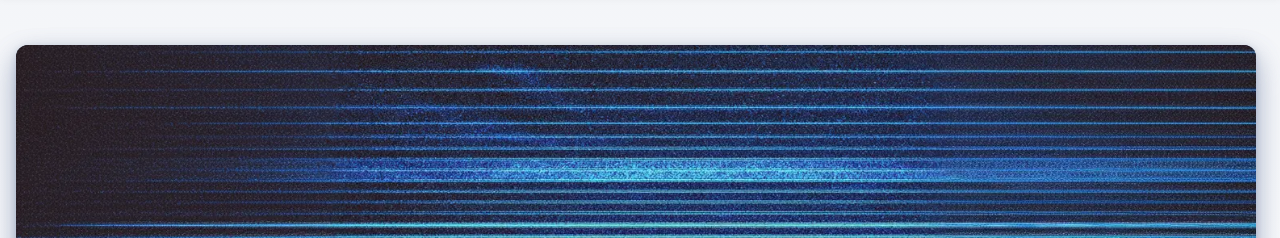
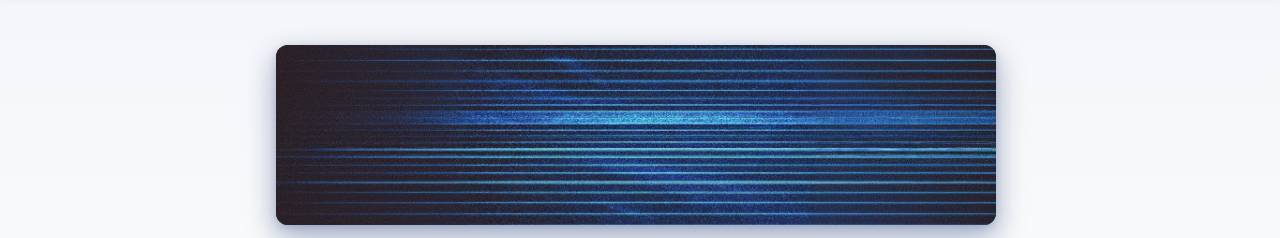
Before and after one commit to JGallardo/spacezine, an Astro site: page /about in a window 1280 px wide. Shown: the part 73-311 px from the top of the page. Built offline with nearby package versions, Linux system fonts and the light colour scheme; Astro itself is replaced by a stand-in of ours.

Commit message:
improve: center hero images with 720px max-width for better alignment

```diff
--- a/src/layouts/BlogPost.astro
+++ b/src/layouts/BlogPost.astro
@@ -16,9 +16,10 @@ interface Props {
 	author?: string;
 	categories?: Array<{ name: string; slug: string }>;
 	tags?: Array<{ name: string; slug: string }>;
+	useNaturalAspectRatio?: boolean;
 }
 
-const { title, description, pubDate, updatedDate, heroImage, imageWidth, imageHeight, dominantColor, author, categories, tags } = Astro.props;
+const { title, description, pubDate, updatedDate, heroImage, imageWidth, imageHeight, dominantColor, author, categories, tags, useNaturalAspectRatio } = Astro.props;
 ---
 
 <html lang="en">
@@ -32,6 +33,8 @@ const { title, description, pubDate, updatedDate, heroImage, imageWidth, imageHe
 			}
 			.hero-image {
 				width: 100%;
+				max-width: 720px;
+				margin: 0 auto;
 			}
 			.image-container {
 				background-color: #f0f0f0;
@@ -44,6 +47,9 @@ const { title, description, pubDate, updatedDate, heroImage, imageWidth, imageHe
 				margin: 0 auto;
 				width: 100%;
 				height: auto;
+			}
+
+			.hero-image.force-aspect-ratio img {
 				aspect-ratio: 4 / 1;
 				object-fit: cover;
 			}
@@ -77,7 +83,7 @@ const { title, description, pubDate, updatedDate, heroImage, imageWidth, imageHe
 		<Header />
 		<main>
 			<article>
-				<div class="hero-image">
+				<div class={`hero-image ${!useNaturalAspectRatio ? 'force-aspect-ratio' : ''}`}>
 					{heroImage && (
 						<div
 							class="image-container"
--- a/src/pages/archive/[...slug].astro
+++ b/src/pages/archive/[...slug].astro
@@ -13,6 +13,6 @@ export async function getStaticPaths() {
 const post = Astro.props;
 ---
 
-<BlogPost {...post.data}>
+<BlogPost {...post.data} useNaturalAspectRatio={true}>
 	<div set:html={post.content} />
 </BlogPost>
```
